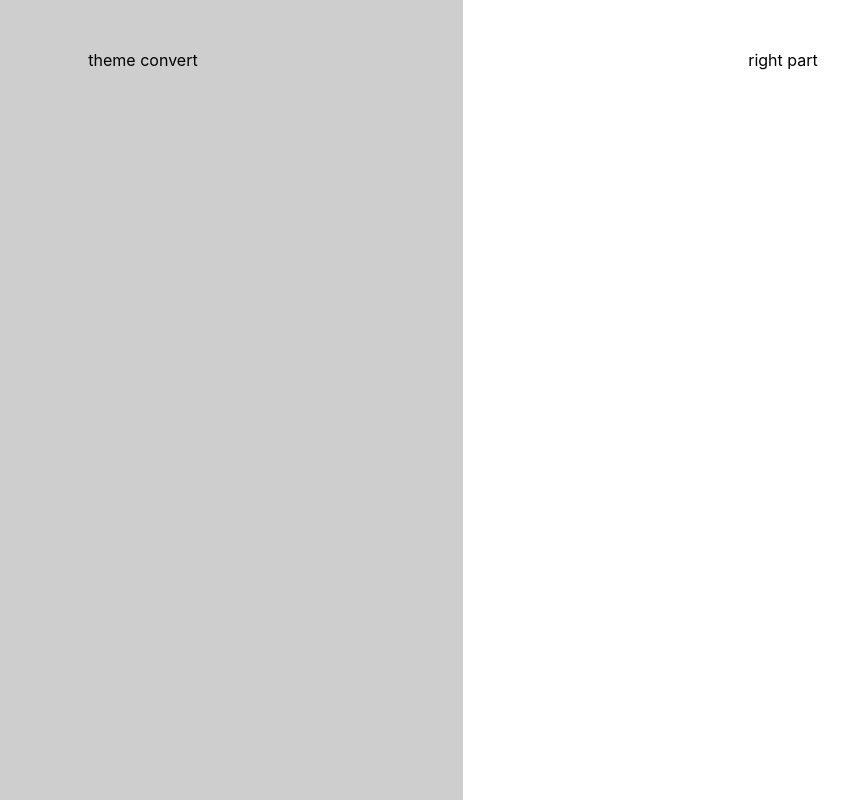
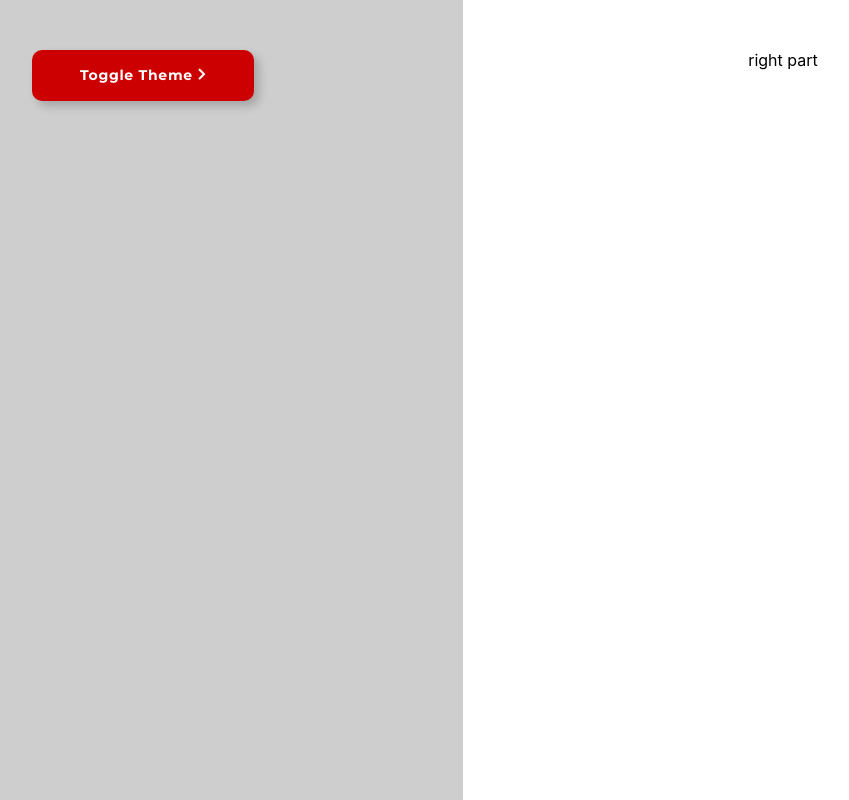
Before and after one commit to luckyboy125/basic-react-fundamentals, a React (Create React App) app: page / in a window 1280 px wide. Shown: the whole page, without its empty margins (177-1026 px from the left). Built offline with nearby package versions, Linux system fonts and the light colour scheme.

Commit message:
add button component and finish first part in left part

```diff
--- a/package.json
+++ b/package.json
@@ -11,6 +11,7 @@
     "@types/node": "^16.18.3",
     "@types/react": "^18.0.25",
     "@types/react-dom": "^18.0.9",
+    "clsx": "^1.2.1",
     "react": "^18.2.0",
     "react-dom": "^18.2.0",
     "react-scripts": "5.0.1",
--- a/public/index.html
+++ b/public/index.html
@@ -15,6 +15,19 @@
       user's mobile device or desktop. See https://developers.google.com/web/fundamentals/web-app-manifest/
     -->
     <link rel="manifest" href="%PUBLIC_URL%/manifest.json" />
+    <link
+      rel="stylesheet"
+      href="https://pro.fontawesome.com/releases/v5.10.0/css/all.css"
+      integrity="sha384-AYmEC3Yw5cVb3ZcuHtOA93w35dYTsvhLPVnYs9eStHfGJvOvKxVfELGroGkvsg+p"
+      crossorigin="anonymous"
+    />
+    <link
+      rel="stylesheet"
+      id="ct-google-fonts-css"
+      href="//fonts.googleapis.com/css?family=Montserrat%3A500%2Cregular%2C300%2C700%2C200%7COpen+Sans%3A300%2C700&#038;subset=latin%2Clatin-ext%2Cvietnamese%2Ccyrillic-ext%2Ccyrillic%2Cgreek%2Cgreek-ext&#038;ver=4.9.8"
+      type="text/css"
+      media="all"
+    />
     <!--
       Notice the use of %PUBLIC_URL% in the tags above.
       It will be replaced with the URL of the `public` folder during the build.
@@ -24,7 +37,7 @@
       work correctly both with client-side routing and a non-root public URL.
       Learn how to configure a non-root public URL by running `npm run build`.
     -->
-    <title>React App</title>
+    <title>Test</title>
   </head>
   <body>
     <noscript>You need to enable JavaScript to run this app.</noscript>
--- a/src/App.tsx
+++ b/src/App.tsx
@@ -1,5 +1,6 @@
 import React, { useState } from "react";
 import "./App.css";
+import ActionButton from "./component/ActionButton/ActionButton";
 import { useStyles } from "./Style";
 import { ThemeContext } from "./theme/ThemeProvider";
 
@@ -23,7 +24,11 @@ function App() {
   return (
     <div className={classes.root}>
       <div className={classes.left}>
-        <div onClick={handleToggle}> theme convert</div>
+        <ActionButton
+          action={handleToggle}
+          content="Toggle Theme"
+          className={classes.topBtn}
+        />
       </div>
       <div className={classes.right}>right part</div>
     </div>
--- a/src/Style.tsx
+++ b/src/Style.tsx
@@ -13,6 +13,9 @@ export const useStyles = makeStyles((theme: Theme) =>
       textAlign: "center",
       background: theme.palette.background.default,
     },
+    topBtn: {
+      margin: "auto",
+    },
     right: {
       padding: "50px",
       minHeight: "100vh",
--- /dev/null
+++ b/src/component/ActionButton/ActionButton.tsx
@@ -0,0 +1,32 @@
+import clsx from "clsx";
+import { ActionButtonStyles } from "./ActionButtonStyles";
+
+interface ActionButtonProps {
+  className?: any;
+  content: string;
+  action?: () => void;
+  disable?: boolean;
+}
+
+export default function ActionButton({
+  className,
+  content,
+  action,
+  disable,
+}: ActionButtonProps) {
+  const classes = ActionButtonStyles();
+
+  return (
+    <div
+      className={clsx(
+        className,
+        classes.root,
+        disable ? classes.disable : classes.noDisable
+      )}
+      onClick={disable ? () => {} : action}
+    >
+      <p className={classes.des}>{content}</p>
+      <i className="fas fa-chevron-right"></i>
+    </div>
+  );
+}
--- /dev/null
+++ b/src/component/ActionButton/ActionButtonStyles.tsx
@@ -0,0 +1,67 @@
+import { createStyles, Theme } from "@material-ui/core";
+import { makeStyles } from "@material-ui/styles";
+export const ActionButtonStyles = makeStyles((theme: Theme) =>
+  createStyles({
+    root: {
+      cursor: "pointer",
+      display: "flex",
+      flexWrap: "nowrap",
+      width: "fit-content",
+      justifyContent: "center",
+      alignItems: "center",
+      background: theme.palette.primary.main,
+      borderRadius: "10px",
+      boxShadow: "5px 5px 10px rgb(0 0 0 / 20%)",
+      transitionDelay: "0ms",
+      transitionDuration: "600ms",
+      padding: "12px 48px",
+      "& i": {
+        marginLeft: "5px",
+        fontSize: "13px",
+        lineHeight: "16px",
+        color: theme.palette.primary.dark,
+      },
+      "&:hover": {
+        boxShadow: "0px 0px 0px rgb(0 0 0 / 20%)",
+        "& i": {
+          marginLeft: "10px",
+          transitionDelay: "0ms",
+          transitionDuration: "600ms",
+        },
+      },
+      [theme.breakpoints.down(540)]: {
+        padding: "12px 24px",
+        "& p": {
+          fontSize: "12px",
+        },
+      },
+      [theme.breakpoints.down(400)]: {
+        padding: "8px 10px",
+        "& p": {
+          fontSize: "10px",
+        },
+      },
+    },
+    des: {
+      color: theme.palette.primary.dark,
+      fontFamily: "Montserrat",
+      fontSize: "14px",
+      fontWeight: 700,
+      letterSpacing: "0.05em",
+      lineHeight: "1.9",
+      margin: 0,
+      wordBreak: "keep-all",
+    },
+    disable: {
+      opacity: 0.7,
+      cursor: "no-drop",
+      "&:hover": {
+        boxShadow: "5px 5px 10px rgb(0 0 0 / 20%) !important",
+        transform: "translate(0px, 0px) !important",
+      },
+    },
+    noDisable: {
+      opacity: 1,
+    },
+  })
+);
```
